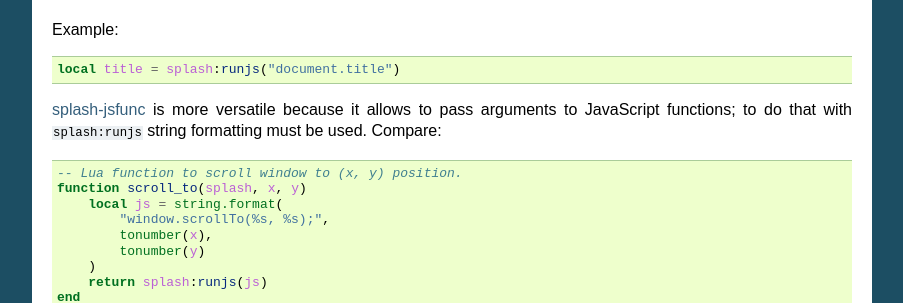
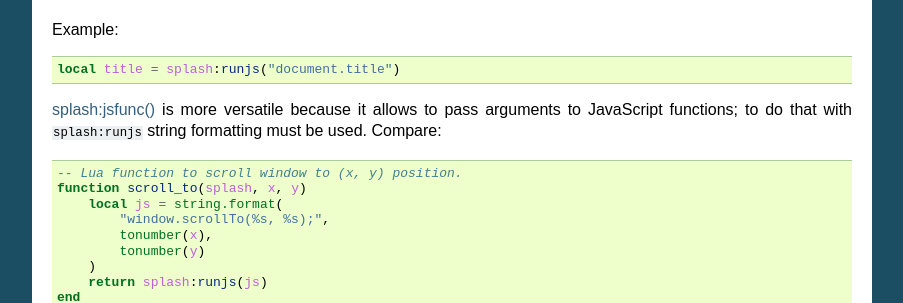
Before and after one commit to scrapinghub/splash, a Sphinx documentation site: the page built from docs/scripting-ref.rst, in a window 1280 px wide and 900 px high, scrolled down 3757 px. Shown: the part 159-462 px from the top of the window, without its empty margins (198-1101 px from the left). Built offline with Sphinx 7.4.7, drawn with Linux system fonts in a browser that asks for light colours; some of the changed lines change nothing that is shown.

Commit message:
DOC fix a link

```diff
--- a/docs/scripting-ref.rst
+++ b/docs/scripting-ref.rst
@@ -263,7 +263,7 @@ Example:
 
     local title = splash:runjs("document.title")
 
-`splash-jsfunc`_ is more versatile because it allows to pass arguments
+:ref:`splash:jsfunc() <splash-jsfunc>` is more versatile because it allows to pass arguments
 to JavaScript functions; to do that with ``splash:runjs`` string formatting
 must be used. Compare:
 
```
